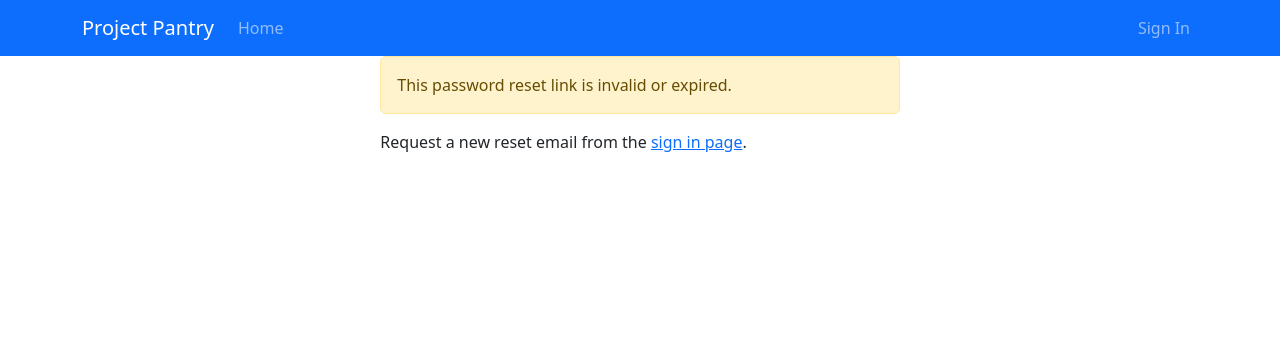
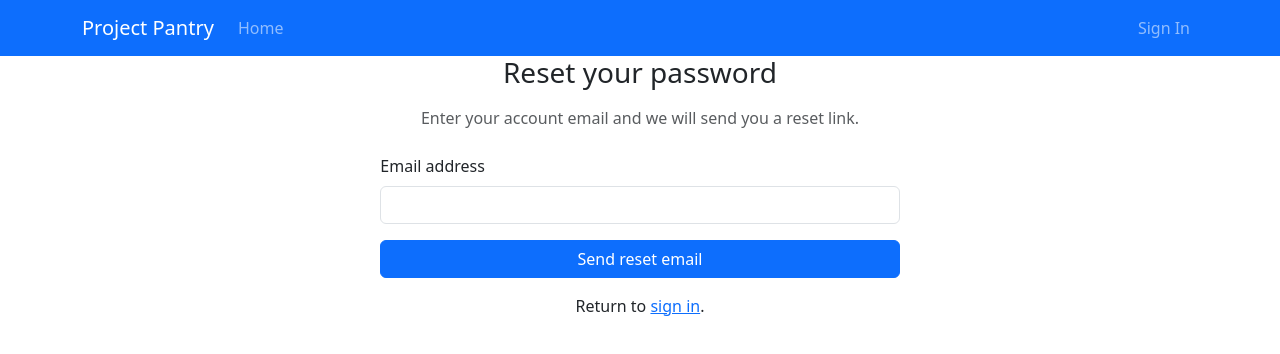
Before and after one commit to Lennoxgonz/Project-Pantry, a React (Vite) app: page /auth/reset-password in a window 1280 px wide. Shown: the top 354 px of the page. Built offline with nearby package versions, Linux system fonts and the light colour scheme; no server answers.

Commit message:
fix: fix password reset links

```diff
--- a/src/pages/LoginPage.tsx
+++ b/src/pages/LoginPage.tsx
@@ -1,56 +1,15 @@
-import { FormEvent, useState } from "react";
-import { Alert, Button, Col, Form, Row } from "react-bootstrap";
+import { Alert, Col, Row } from "react-bootstrap";
 import { Auth } from "@supabase/auth-ui-react";
 import { ThemeSupa } from "@supabase/auth-ui-shared";
 import { Navigate, useLocation } from "react-router-dom";
 import { useAuth } from "../hooks/useAuth";
-import {
-  getAuthUiClient,
-  requestPasswordReset,
-} from "../data-access/auth.data";
+import { getAuthUiClient } from "../data-access/auth.data";
 
 function LoginPage(): JSX.Element {
   const { user } = useAuth();
   const location = useLocation();
   const authUiClient = getAuthUiClient();
   const signInRedirectUrl = `${window.location.origin}/auth/signin`;
-  const resetPasswordRedirectUrl = `${window.location.origin}/auth/reset-password`;
-  const [resetEmail, setResetEmail] = useState("");
-  const [resetEmailError, setResetEmailError] = useState<string | null>(null);
-  const [resetEmailSuccess, setResetEmailSuccess] = useState<string | null>(
-    null
-  );
-  const [isSendingResetEmail, setIsSendingResetEmail] = useState(false);
-
-  async function handleSendResetEmail(
-    event: FormEvent<HTMLFormElement>
-  ): Promise<void> {
-    event.preventDefault();
-
-    if (!resetEmail.trim()) {
-      setResetEmailError("Enter an email address.");
-      return;
-    }
-
-    try {
-      setIsSendingResetEmail(true);
-      setResetEmailError(null);
-      setResetEmailSuccess(null);
-
-      await requestPasswordReset(resetEmail.trim(), resetPasswordRedirectUrl);
-      setResetEmailSuccess(
-        "If this account exists, a reset email has been sent."
-      );
-    } catch (error) {
-      setResetEmailError(
-        error instanceof Error
-          ? error.message
-          : "Unable to send reset email. Please try again."
-      );
-    } finally {
-      setIsSendingResetEmail(false);
-    }
-  }
 
   const isPasswordResetSuccess =
     new URLSearchParams(location.search).get("passwordReset") === "success";
@@ -82,31 +41,6 @@ function LoginPage(): JSX.Element {
             providers={[]}
             redirectTo={signInRedirectUrl}
           />
-          <hr className="my-4" />
-          <h2 className="h5 mb-3">Forgot your password?</h2>
-          {resetEmailSuccess && <Alert variant="success">{resetEmailSuccess}</Alert>}
-          {resetEmailError && <Alert variant="danger">{resetEmailError}</Alert>}
-          <Form onSubmit={handleSendResetEmail}>
-            <Form.Group className="mb-3" controlId="passwordResetEmail">
-              <Form.Control
-                type="email"
-                placeholder="Email address"
-                autoComplete="email"
-                value={resetEmail}
-                onChange={(event) => setResetEmail(event.target.value)}
-                disabled={isSendingResetEmail}
-                required
-              />
-            </Form.Group>
-            <Button
-              type="submit"
-              variant="outline-primary"
-              className="w-100"
-              disabled={isSendingResetEmail}
-            >
-              {isSendingResetEmail ? "Sending..." : "Send reset email"}
-            </Button>
-          </Form>
         </Col>
       </Row>
     );
--- a/src/pages/ResetPasswordPage.tsx
+++ b/src/pages/ResetPasswordPage.tsx
@@ -3,6 +3,7 @@ import { Alert, Button, Col, Form, Row, Spinner } from "react-bootstrap";
 import { Link, useNavigate } from "react-router-dom";
 import {
   getAuthSession,
+  requestPasswordReset,
   signOutCurrentUser,
   subscribeToAuthStateChange,
   updateCurrentUserPassword,
@@ -14,8 +15,21 @@ function ResetPasswordPage(): JSX.Element {
   const [confirmPassword, setConfirmPassword] = useState("");
   const [isCheckingSession, setIsCheckingSession] = useState(true);
   const [hasRecoverySession, setHasRecoverySession] = useState(false);
-  const [isSubmitting, setIsSubmitting] = useState(false);
-  const [errorMessage, setErrorMessage] = useState<string | null>(null);
+  const [isUpdatingPassword, setIsUpdatingPassword] = useState(false);
+  const [updatePasswordErrorMessage, setUpdatePasswordErrorMessage] = useState<
+    string | null
+  >(null);
+  const [resetEmail, setResetEmail] = useState("");
+  const [isSendingResetEmail, setIsSendingResetEmail] = useState(false);
+  const [sendResetEmailErrorMessage, setSendResetEmailErrorMessage] = useState<
+    string | null
+  >(null);
+  const [sendResetEmailSuccessMessage, setSendResetEmailSuccessMessage] =
+    useState<string | null>(null);
+  const resetPasswordRedirectUrl = `${window.location.origin}/auth/reset-password`;
+  const hasRecoveryAttemptInUrl =
+    window.location.hash.includes("type=recovery") ||
+    new URLSearchParams(window.location.search).get("type") === "recovery";
 
   useEffect(() => {
     const unsubscribe = subscribeToAuthStateChange((session) => {
@@ -41,33 +55,60 @@ function ResetPasswordPage(): JSX.Element {
     };
   }, []);
 
-  async function handleSubmit(event: FormEvent<HTMLFormElement>) {
+  async function handleUpdatePassword(event: FormEvent<HTMLFormElement>) {
     event.preventDefault();
 
     if (password.length < 8) {
-      setErrorMessage("Password must be at least 8 characters long.");
+      setUpdatePasswordErrorMessage("Password must be at least 8 characters long.");
       return;
     }
 
     if (password !== confirmPassword) {
-      setErrorMessage("Passwords do not match.");
+      setUpdatePasswordErrorMessage("Passwords do not match.");
       return;
     }
 
     try {
-      setIsSubmitting(true);
-      setErrorMessage(null);
+      setIsUpdatingPassword(true);
+      setUpdatePasswordErrorMessage(null);
       await updateCurrentUserPassword(password);
       await signOutCurrentUser();
       navigate("/auth/signin?passwordReset=success", { replace: true });
     } catch (error) {
-      setErrorMessage(
+      setUpdatePasswordErrorMessage(
         error instanceof Error
           ? error.message
           : "Unable to reset password. Please try again."
       );
     } finally {
-      setIsSubmitting(false);
+      setIsUpdatingPassword(false);
+    }
+  }
+
+  async function handleSendResetEmail(event: FormEvent<HTMLFormElement>) {
+    event.preventDefault();
+
+    if (!resetEmail.trim()) {
+      setSendResetEmailErrorMessage("Enter an email address.");
+      return;
+    }
+
+    try {
+      setIsSendingResetEmail(true);
+      setSendResetEmailErrorMessage(null);
+      setSendResetEmailSuccessMessage(null);
+      await requestPasswordReset(resetEmail.trim(), resetPasswordRedirectUrl);
+      setSendResetEmailSuccessMessage(
+        "If this account exists, a reset email has been sent."
+      );
+    } catch (error) {
+      setSendResetEmailErrorMessage(
+        error instanceof Error
+          ? error.message
+          : "Unable to send reset email. Please try again."
+      );
+    } finally {
+      setIsSendingResetEmail(false);
     }
   }
 
@@ -86,12 +127,50 @@ function ResetPasswordPage(): JSX.Element {
     return (
       <Row className="justify-content-center">
         <Col xs={12} sm={8} md={6} lg={5}>
-          <Alert variant="warning" className="mb-3">
-            This password reset link is invalid or expired.
-          </Alert>
-          <p className="mb-0">
-            Request a new reset email from the{" "}
-            <Link to="/auth/signin">sign in page</Link>.
+          <h1 className="h3 mb-3 text-center">Reset your password</h1>
+          <p className="text-muted text-center mb-4">
+            Enter your account email and we will send you a reset link.
+          </p>
+
+          {hasRecoveryAttemptInUrl && (
+            <Alert variant="warning" className="mb-3">
+              This password reset link is invalid or expired. Request a new one
+              below.
+            </Alert>
+          )}
+
+          {sendResetEmailSuccessMessage && (
+            <Alert variant="success">{sendResetEmailSuccessMessage}</Alert>
+          )}
+          {sendResetEmailErrorMessage && (
+            <Alert variant="danger">{sendResetEmailErrorMessage}</Alert>
+          )}
+
+          <Form onSubmit={handleSendResetEmail}>
+            <Form.Group className="mb-3" controlId="passwordResetEmail">
+              <Form.Label>Email address</Form.Label>
+              <Form.Control
+                type="email"
+                autoComplete="email"
+                value={resetEmail}
+                onChange={(event) => setResetEmail(event.target.value)}
+                disabled={isSendingResetEmail}
+                required
+              />
+            </Form.Group>
+
+            <Button
+              type="submit"
+              variant="primary"
+              className="w-100 mb-3"
+              disabled={isSendingResetEmail}
+            >
+              {isSendingResetEmail ? "Sending..." : "Send reset email"}
+            </Button>
+          </Form>
+
+          <p className="mb-0 text-center">
+            Return to <Link to="/auth/signin">sign in</Link>.
           </p>
         </Col>
       </Row>
@@ -106,9 +185,11 @@ function ResetPasswordPage(): JSX.Element {
           Enter your new password below to finish resetting your account.
         </p>
 
-        {errorMessage && <Alert variant="danger">{errorMessage}</Alert>}
+        {updatePasswordErrorMessage && (
+          <Alert variant="danger">{updatePasswordErrorMessage}</Alert>
+        )}
 
-        <Form onSubmit={handleSubmit}>
+        <Form onSubmit={handleUpdatePassword}>
           <Form.Group className="mb-3" controlId="newPassword">
             <Form.Label>New password</Form.Label>
             <Form.Control
@@ -116,7 +197,7 @@ function ResetPasswordPage(): JSX.Element {
               autoComplete="new-password"
               value={password}
               onChange={(event) => setPassword(event.target.value)}
-              disabled={isSubmitting}
+              disabled={isUpdatingPassword}
               required
             />
           </Form.Group>
@@ -128,7 +209,7 @@ function ResetPasswordPage(): JSX.Element {
               autoComplete="new-password"
               value={confirmPassword}
               onChange={(event) => setConfirmPassword(event.target.value)}
-              disabled={isSubmitting}
+              disabled={isUpdatingPassword}
               required
             />
           </Form.Group>
@@ -137,9 +218,9 @@ function ResetPasswordPage(): JSX.Element {
             type="submit"
             variant="primary"
             className="w-100"
-            disabled={isSubmitting}
+            disabled={isUpdatingPassword}
           >
-            {isSubmitting ? "Updating password..." : "Update password"}
+            {isUpdatingPassword ? "Updating password..." : "Update password"}
           </Button>
         </Form>
       </Col>
```
Also changed, not shown: 1 other file (tests, documents, lock files or other folders).
